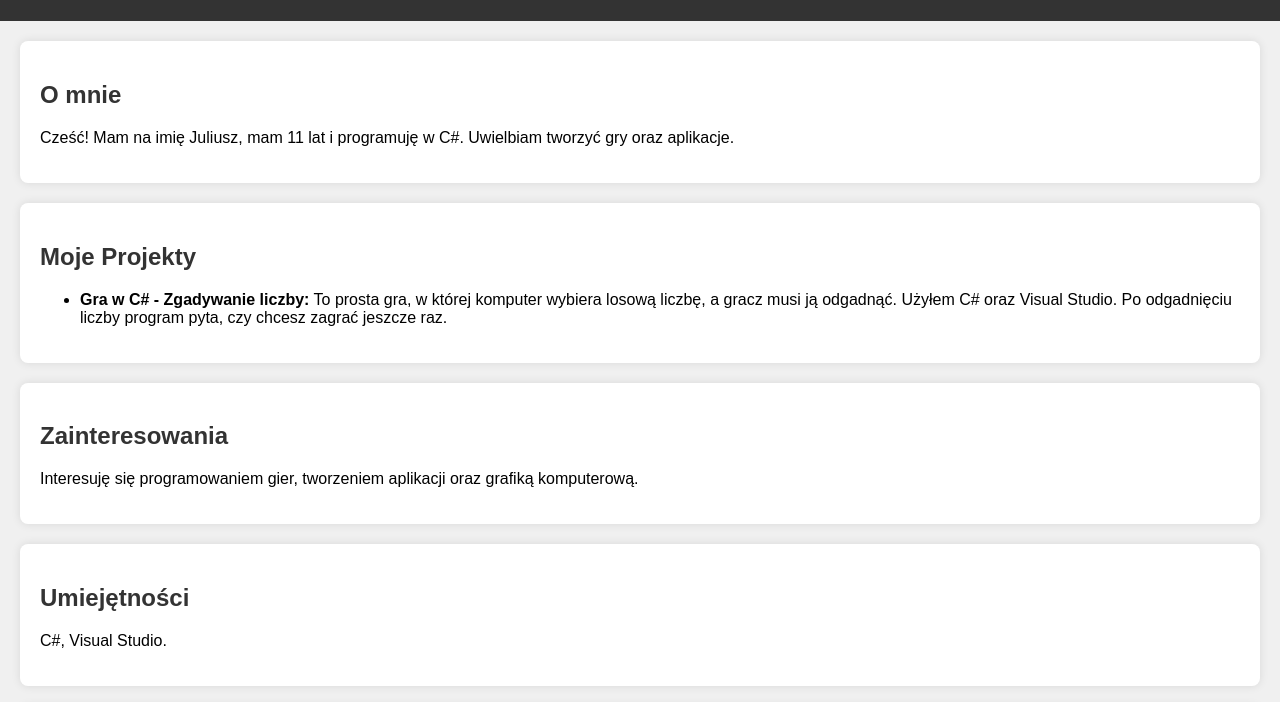
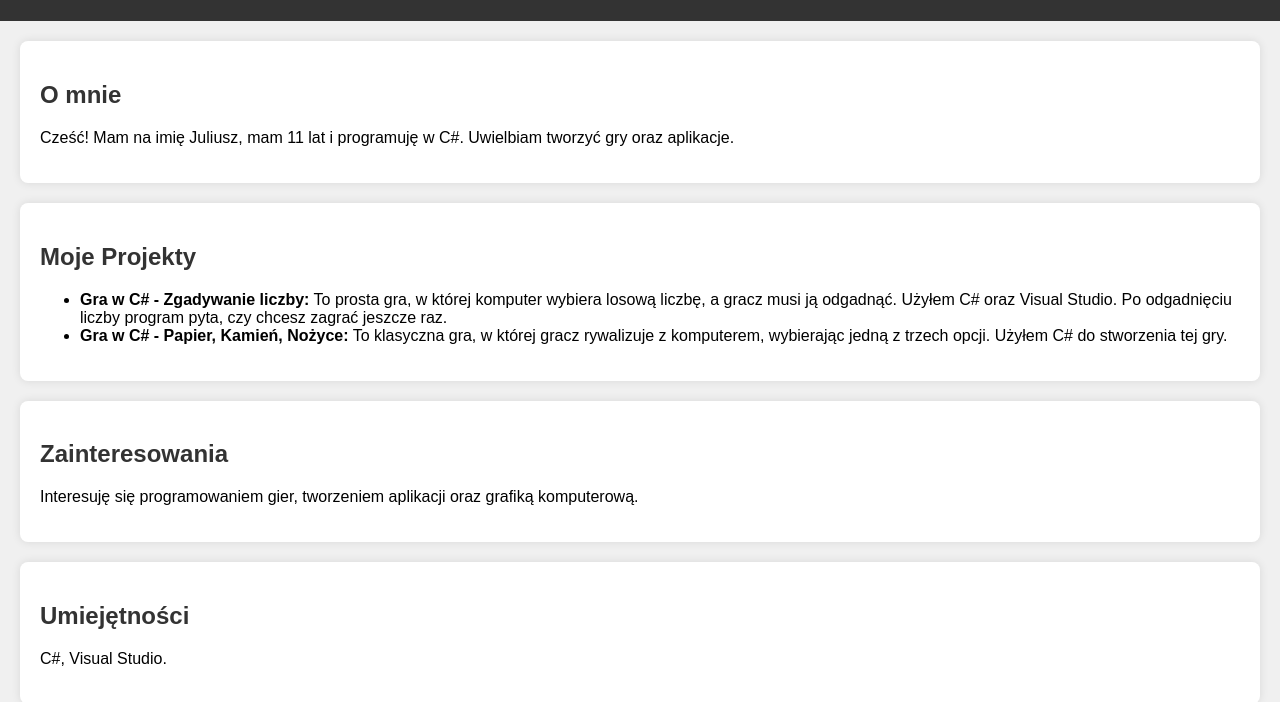
Before and after one commit to Juliusz223/portfolio, a plain HTML site: page index.html in a window 1280 px wide. Shown: the part 99-801 px from the top of the page. Drawn offline with Linux system fonts and the light colour scheme.

Commit message:
Add files via upload

```diff
--- a/index.html
+++ b/index.html
@@ -63,6 +63,10 @@
             <strong>Gra w C# - Zgadywanie liczby:</strong>
             To prosta gra, w której komputer wybiera losową liczbę, a gracz musi ją odgadnąć. Użyłem C# oraz Visual Studio. Po odgadnięciu liczby program pyta, czy chcesz zagrać jeszcze raz.
         </li>
+        <li>
+            <strong>Gra w C# - Papier, Kamień, Nożyce:</strong>
+            To klasyczna gra, w której gracz rywalizuje z komputerem, wybierając jedną z trzech opcji. Użyłem C# do stworzenia tej gry.
+        </li>
     </ul>
 </section>
 
@@ -85,5 +89,11 @@
     <p>&copy; 2024 Juliusz. Wszystkie prawa zastrzeżone.</p>
 </footer>
 
+<script>
+    window.onload = function() {
+        alert("Witaj na moim portfolio!");
+    };
+</script>
+
 </body>
 </html>
```
